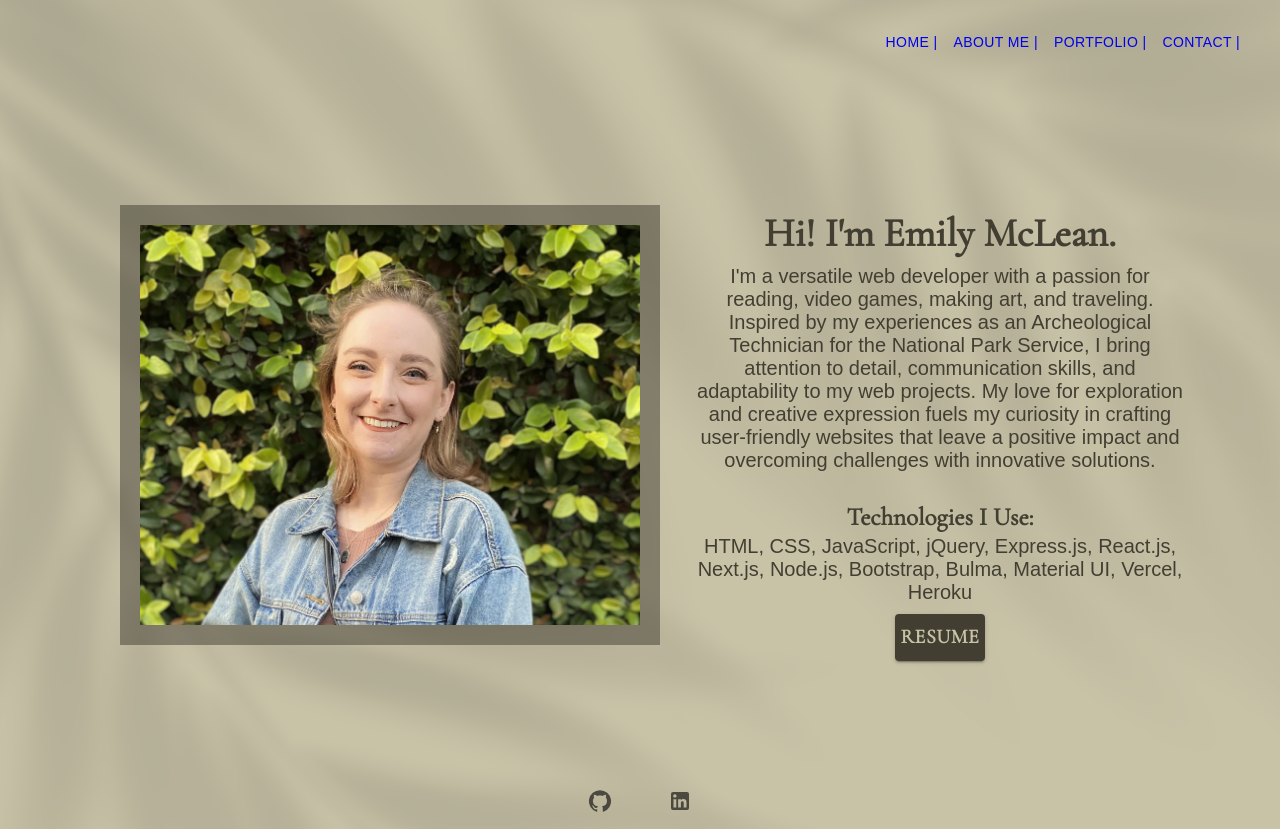
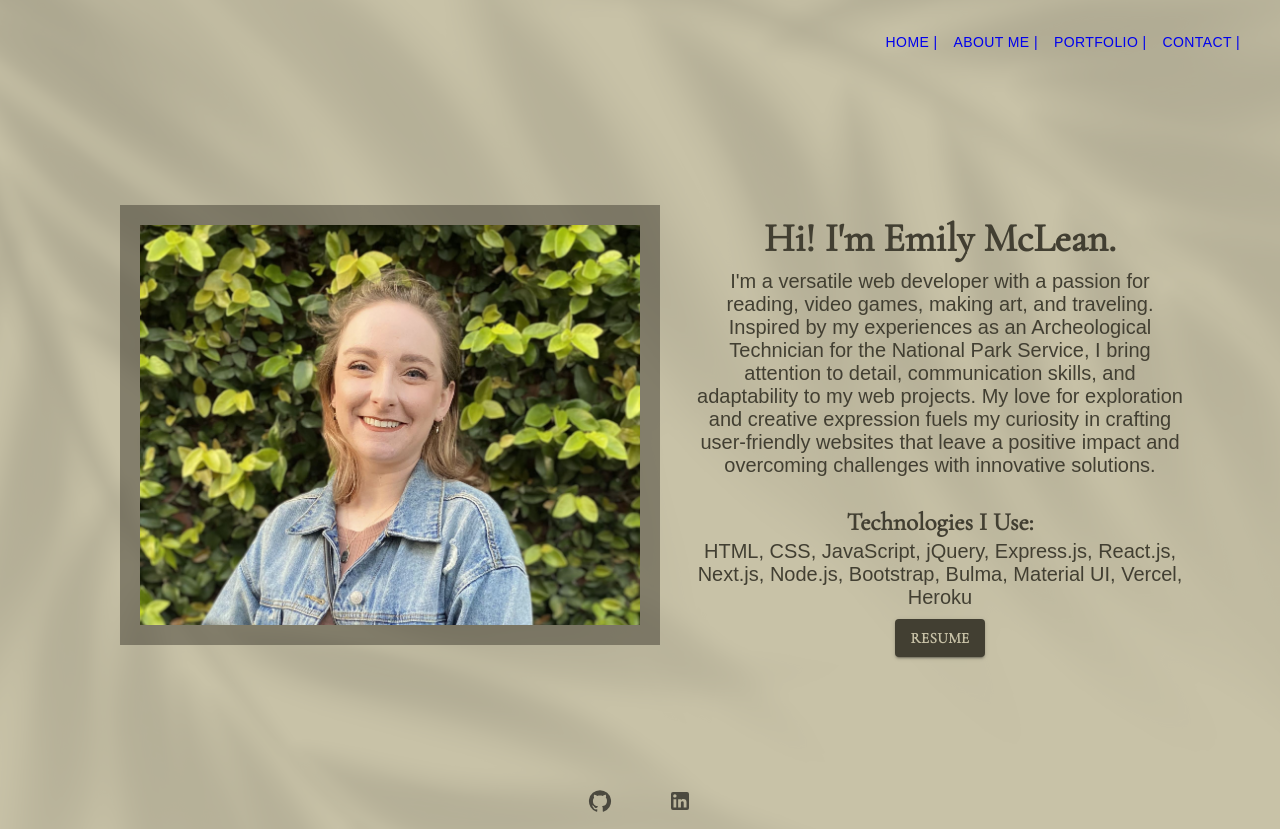
Before and after one commit to emilymclean94/mclean-portfolio, a Next.js app: page /about in a window 1280 px wide. Built offline with nearby package versions, Linux system fonts and the light colour scheme; a web font is replaced by a local one.

Commit message:
resume button font size change

```diff
--- a/src/app/(about_me)/about/page.jsx
+++ b/src/app/(about_me)/about/page.jsx
@@ -12,7 +12,7 @@ const styles = {
     width: "90px",
     margin: "5px",
     fontWeight: "700",
-    fontSize: "20px",
+    fontSize: "15px",
     fontFamily: "Cormorant Garamond",
   },
 };
```
